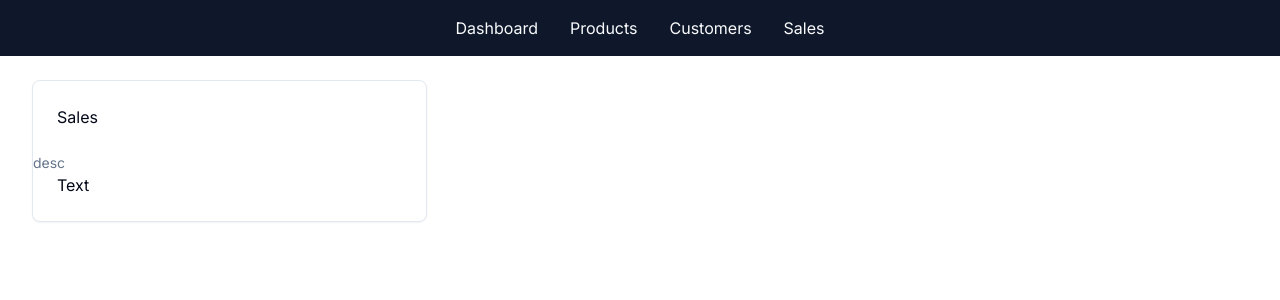
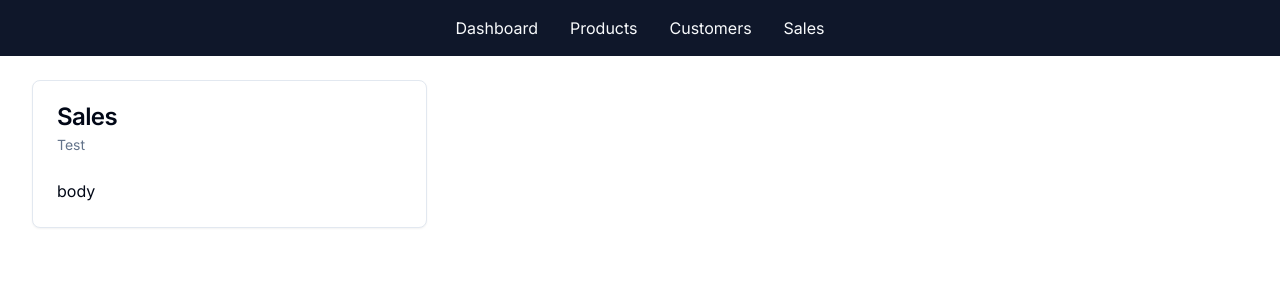
Before and after one commit to DavidPerelman/next-js-ecommerce, a Next.js app: page /admin in a window 1280 px wide. Shown: the top 300 px of the page. Built offline with nearby package versions, Linux system fonts and the light colour scheme.

Commit message:
admin - page.tsx setup DashboardCard

```diff
--- a/app/admin/page.tsx
+++ b/app/admin/page.tsx
@@ -3,18 +3,33 @@ import {
   CardContent,
   CardDescription,
   CardHeader,
+  CardTitle,
 } from "@/components/ui/card";
 
 export default function AdminDashboard() {
   return (
     <div className="grid grid-cols-1 md:grid-cols-2 lg:grid-cols-3 gap-4">
-      <Card>
-        <CardHeader>Sales</CardHeader>
-        <CardDescription>desc</CardDescription>
-        <CardContent>
-          <p>Text</p>
-        </CardContent>
-      </Card>
+      <DashboardCard title="Sales" subtitle="Test" body="body" />
     </div>
   );
 }
+
+type DashboardCardProps = {
+  title: string;
+  subtitle: string;
+  body: string;
+};
+
+function DashboardCard({ title, subtitle, body }: DashboardCardProps) {
+  return (
+    <Card>
+      <CardHeader>
+        <CardTitle>{title}</CardTitle>
+        <CardDescription>{subtitle}</CardDescription>
+      </CardHeader>
+      <CardContent>
+        <p>{body}</p>
+      </CardContent>
+    </Card>
+  );
+}
```
